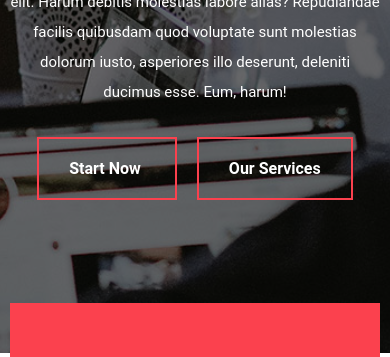
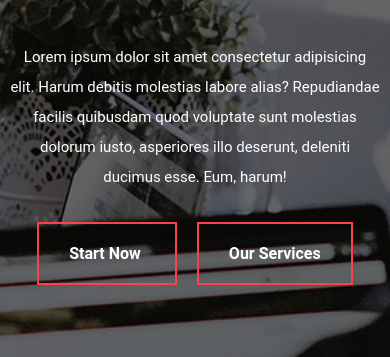
Before and after one commit to Pfeszler/Wyzwanie, a plain HTML site: page index.html in a window 390 px wide. Shown: the part 575-932 px from the top of the page. Drawn offline with nearby package versions, Linux system fonts and the light colour scheme.

Commit message:
facebook fix

```diff
--- a/css/banner.css
+++ b/css/banner.css
@@ -60,6 +60,11 @@
     margin: 20px;
     transition: 0.3s;
 }
+@media (orientation: portrait) and (max-width:991px) {
+    .banner {
+        height: 130vh;
+    }
+}
 
 @media (orientation: landscape) and (max-width:991px) {
     .banner {
```
